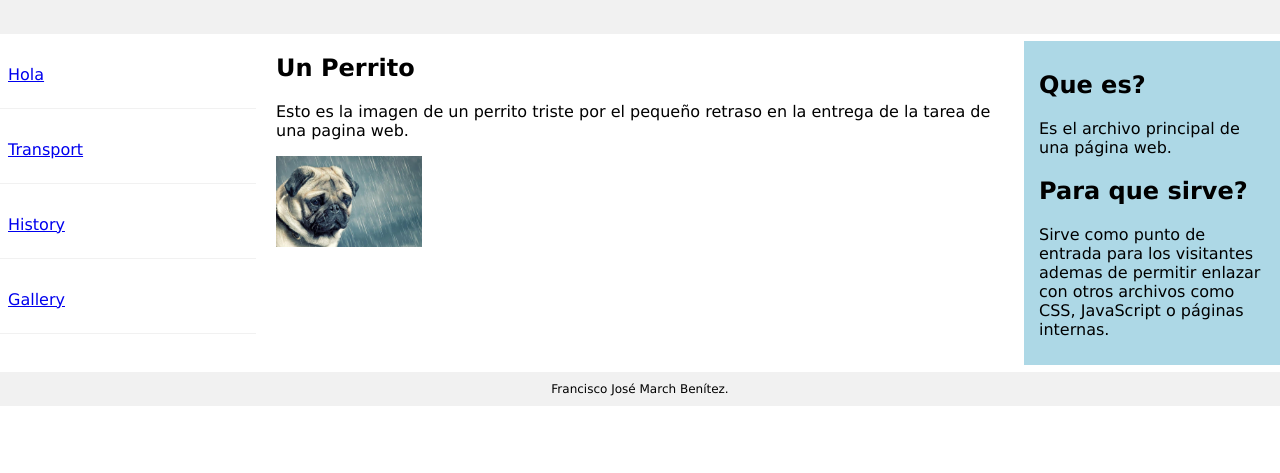
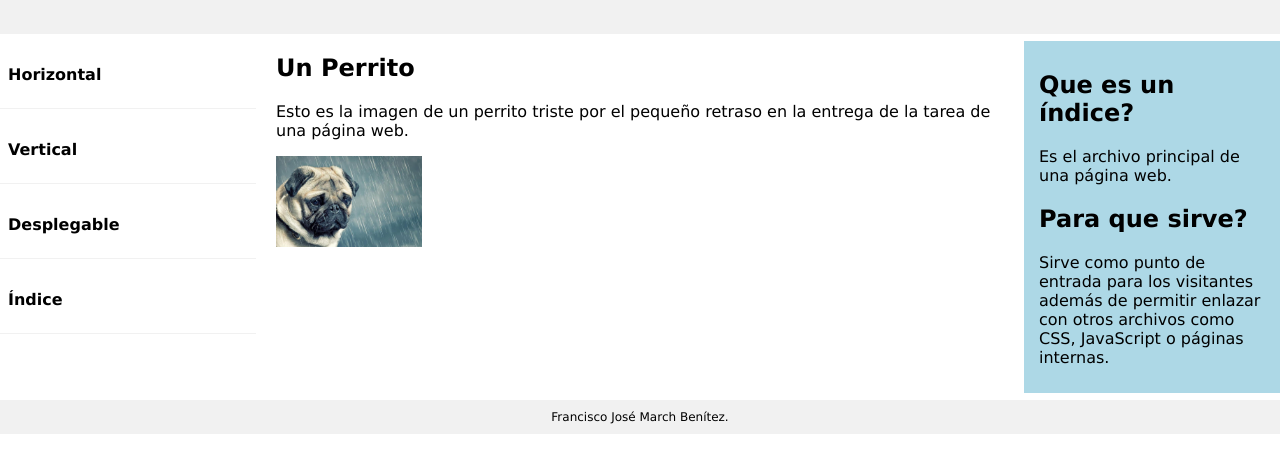
Before and after one commit to VFRANV-2005/Pagina-web, a plain HTML site: page index.html in a window 1280 px wide. Shown: the part 77-550 px from the top of the page. Drawn offline with Linux system fonts and the light colour scheme.

Commit message:
Update menu items and improve styling

```diff
--- a/index.html
+++ b/index.html
@@ -21,6 +21,17 @@ body {
   padding: 8px;
   margin-top: 7px;
   border-bottom: 1px solid #f1f1f1;
+}
+
+.menuitem a {
+  text-decoration: none;
+  color: black;
+  font-weight: bold;
+  display: block;
+}
+
+.menuitem a:hover {
+  color: blue;
 }
 
 .main {
@@ -59,36 +70,36 @@ body {
 
 <div style="background-color:#f1f1f1;padding:15px;">
   <h1>ÍNDICE</h1>
- </div>
+</div>
 
 <div style="overflow:auto">
   <div class="menu">
     <div class="menuitem">
-      <p><a href="https://www.w3schools.com/">Hola</a></p>
+      <p><a href="horizontal.html">Horizontal</a></p>
     </div>
     <div class="menuitem">
-      <p><a href="https://www.w3schools.com/">Transport</a></p>
+      <p><a href="vertical.html">Vertical</a></p>
     </div>
     <div class="menuitem">
-      <p><a href="https://www.w3schools.com/">History</a></p>
+      <p><a href="desplegable.html">Desplegable</a></p>
     </div>
     <div class="menuitem">
-      <p><a href="https://www.w3schools.com/">Gallery</a></p>
+      <p><a href="index.html">Índice</a></p>
     </div>
   </div>
 
   <div class="main">
     <h2>Un Perrito</h2>
-    <p>Esto es la imagen de un perrito triste por el pequeño retraso en la entrega de la tarea de una pagina web.</p>
+    <p>Esto es la imagen de un perrito triste por el pequeño retraso en la entrega de la tarea de una página web.</p>
     <img src="perrito.jpg" style="width:20%;">
   </div>
 
   <div class="right">
-    <h2>Que es?</h2>
+    <h2>Que es un índice?</h2>
     <p>Es el archivo principal de una página web.</p>
     <h2>Para que sirve?</h2>
-    <p>Sirve como punto de entrada para los visitantes ademas de permitir enlazar con otros archivos como CSS, JavaScript o páginas internas.</p>
-      </div>
+    <p>Sirve como punto de entrada para los visitantes además de permitir enlazar con otros archivos como CSS, JavaScript o páginas internas.</p>
+  </div>
 </div>
 
 <div style="background-color:#f1f1f1;text-align:center;padding:10px;margin-top:7px;font-size:12px;">
```
